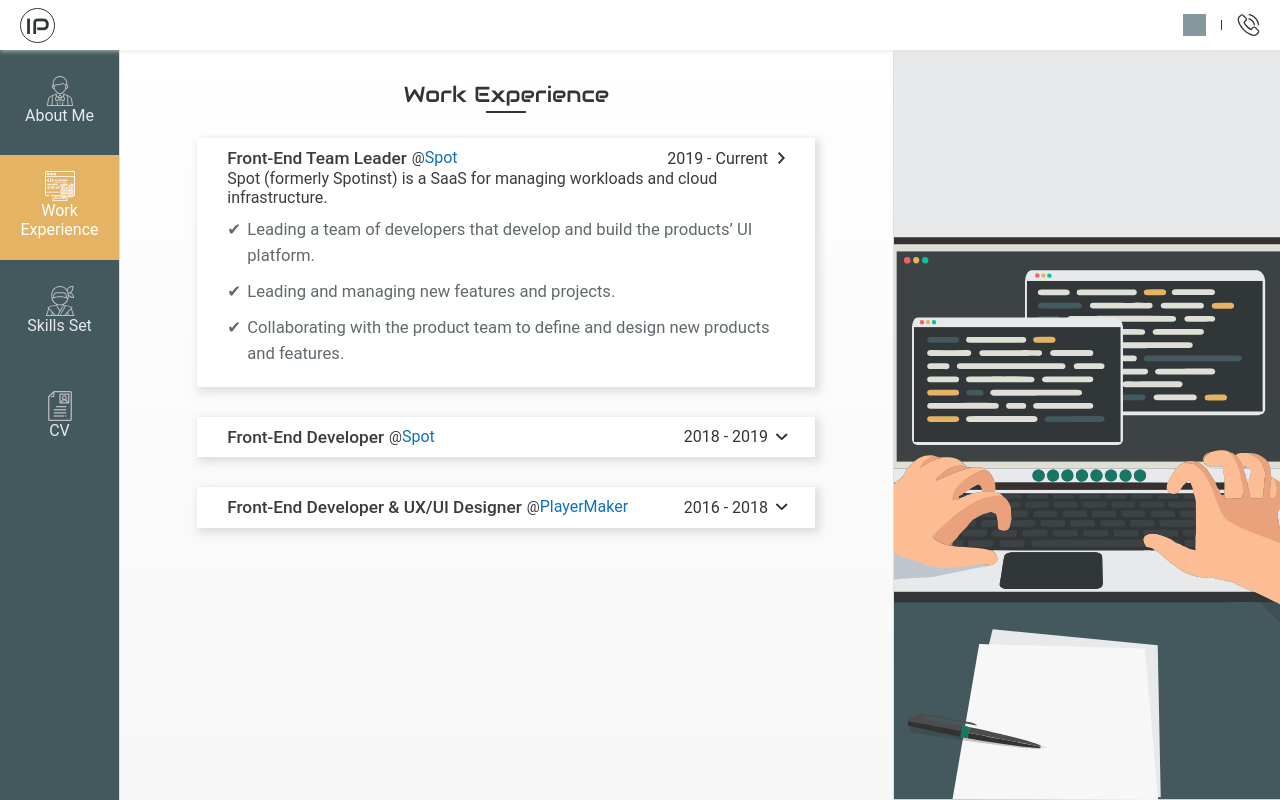
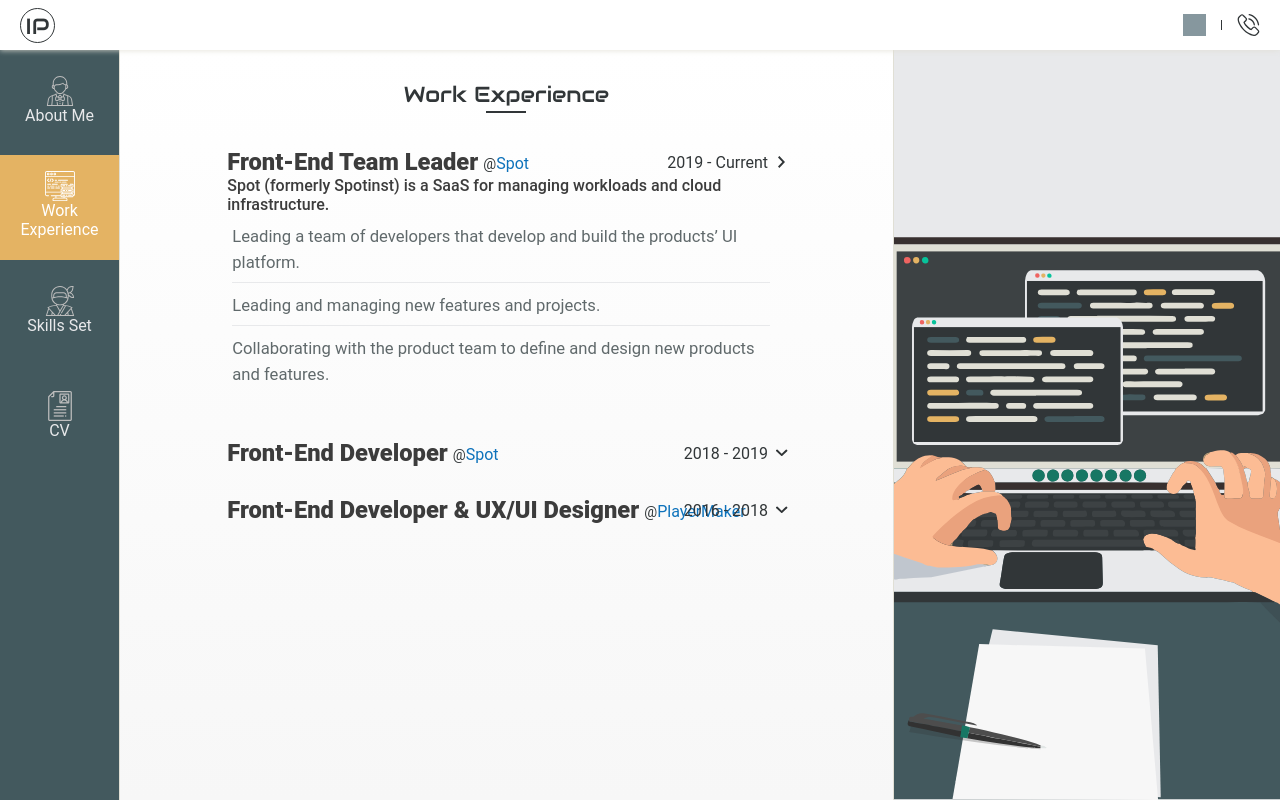
Before and after one commit to ido-postelnik/ido-postelnik-website, a Vue app: page /work-experience in a window 1280 px wide. Built offline with nearby package versions, Linux system fonts and the light colour scheme; grey boxes are pictures that could not be loaded.

Commit message:
[src] expandable-box title style

```diff
--- a/src/components/shared/ExpandableTextBox.vue
+++ b/src/components/shared/ExpandableTextBox.vue
@@ -3,7 +3,7 @@
     <div class="flex row layout-align-center-space-between">
       <!-- Title -->
       <div class="title-section">
-        <h2>{{ title }}</h2>
+        <h2 @click="toggleBox()" class="clickable">{{ title }}</h2>
         <h3 v-if="workPlace != null" class=""><span class="at">@</span><a :href="workPlace.website" target="_blank">{{ workPlace.name }}</a></h3>
       </div>
 
@@ -18,7 +18,7 @@
     <transition name="fade">
       <div v-if="isExpanded === true">
         <h4 class="">{{subtitle}}</h4>
-        <div class="m-t-10 m-l-20">
+        <div class="m-t-10 m-l-5">
           <p v-for="row in content" :key="row" class="m-b-10">{{ row }}</p>
         </div>
 
@@ -73,11 +73,11 @@
 @import "@/styles/_mixins.scss";
 
   .text-box {
-    background-color: $white;
+    // background-color: $white;
     text-align: left;
     width: 80%;
     max-height:1500px;
-    box-shadow: 3px 3px 8px 2px rgba(196, 196, 196, 0.5);
+    // box-shadow: 3px 3px 8px 2px rgba(196, 196, 196, 0.5);
     transition: max-height 0.3s ease;
     height:auto;
     white-space: nowrap;
@@ -115,15 +115,15 @@
       }
 
       h2{
-        font-size: calc(1.0rem + 0.1vw);
-        font-weight: 500;
+        font-size: calc(1.0rem + 0.6vw);
+        font-weight: 900;
         color: #3c3c3c;
       }
 
       h3{
         font-size: calc(1.0rem + 0.0vw);
-        line-height: calc(1.0rem + 0.0vw);
-        height: calc(1.0rem + 0.2vw);
+        // line-height: calc(1.0rem + 0.0vw);
+        // height: calc(1.0rem + 0.2vw);
         margin-top: 0px;
         margin-left: 0px;
 
@@ -175,7 +175,7 @@
     h4{
       color: #3c3c3c;
       white-space: initial;
-      font-weight: 400;
+      font-weight: 500;
     }
 
     p{
@@ -184,12 +184,19 @@
       line-height: 26px;
       color: #60696b;
       position: relative;
+      border-bottom: 1px solid $light-grey;
+      padding-bottom: 6px;
+      margin-right: 15px;
 
-      &::before{
-        content: '✔';
-        position: absolute;
-        left: -20px;
+      &:last-child{
+        border-bottom: 0px;
       }
+
+      // &::before{
+      //   content: '✔';
+      //   position: absolute;
+      //   left: -20px;
+      // }
     }
 
     .fade-enter-active, .fade-leave-active {
--- a/src/components/skillsSet/SkillBox.vue
+++ b/src/components/skillsSet/SkillBox.vue
@@ -38,7 +38,7 @@
     width: 14%;
     min-width: 80px;
     height: 70px;
-    box-shadow: 3px 3px 8px 2px rgba(196,196,196,1);
+    box-shadow: 3px 3px 8px 2px rgba(196,196,196,0.3);
     white-space: nowrap;
     padding-top: 5px;
 
--- a/src/views/AboutMe.vue
+++ b/src/views/AboutMe.vue
@@ -6,7 +6,7 @@
 
       <!-- content -->
       <div class="">
-        <expandable-text-box v-for="box in content" :key="box.title" class="m-b-30"
+        <expandable-text-box v-for="box in content" :key="box.title" class="m-b-15"
           :title="box.title"
           :content="box.content"
           :isExpanded="box.isExpanded">
--- a/src/views/Home.vue
+++ b/src/views/Home.vue
@@ -445,8 +445,8 @@
       .hole-2-bubbles-container{
         position: absolute;
         top: 0px;
-        left: 14%;
-        width: 56%;
+        left: 18%;
+        width: 40%;
         height: 80px;
       }
 
--- a/src/views/SkillsSet.vue
+++ b/src/views/SkillsSet.vue
@@ -5,9 +5,9 @@
       <div class="header-container m-auto">
         <h1 class="page-title m-b-20">{{ PAGES.SKILLS_SET.label }}</h1>
         <div class="flex row layout-align-center-center skills-set-view-options p-y-20">
-          <img src="../assets/icons/boxes-icon.svg" class="icon clickable m-r-5" :class="{'active': activeViewOption === viewOptions.BOXES}" alt="boxes" height="20" @click="onViewOptionChanged(viewOptions.BOXES)"/>
+          <img src="../assets/icons/boxes-icon.svg" class="icon clickable m-r-10" :class="{'active': activeViewOption === viewOptions.BOXES}" alt="boxes" height="20" @click="onViewOptionChanged(viewOptions.BOXES)"/>
           <p>|</p>
-          <img src="../assets/icons/list-icon.svg" class="icon clickable m-l-5" :class="{'active': activeViewOption === viewOptions.LIST}" alt="list" height="20" @click="onViewOptionChanged(viewOptions.LIST)"/>
+          <img src="../assets/icons/list-icon.svg" class="icon clickable m-l-10" :class="{'active': activeViewOption === viewOptions.LIST}" alt="list" height="20" @click="onViewOptionChanged(viewOptions.LIST)"/>
         </div>
       </div>
 
@@ -16,7 +16,7 @@
 
         <!-- Boxes view -->
         <div v-if="activeViewOption === viewOptions.BOXES" class="boxes-view">
-          <div v-for="subject in skillsSet" :key="subject.title" >
+          <div v-for="subject in skillsSet" :key="subject.title" class="m-b-20">
             <h2 class="m-b-10">{{ subject.title }}</h2>
             <div class="flex row layout-align-center-start boxes-view-content m-b-10">
               <skill-box
@@ -522,8 +522,9 @@
 
       .boxes-view{
         h2{
-          text-decoration: underline;
-          font-size: calc(1.0rem + 0.2vw);
+          // text-decoration: underline;
+          font-size: calc(1.0rem + 0.6vw);
+          font-weight: 900;
         }
 
         .boxes-view-content{
--- a/src/views/WorkExperience.vue
+++ b/src/views/WorkExperience.vue
@@ -6,7 +6,7 @@
 
       <!-- content -->
       <div class="">
-        <expandable-text-box v-for="box in content" :key="box.title" class="m-b-30"
+        <expandable-text-box v-for="box in content" :key="box.title" class="m-b-15"
           :title="box.title"
           :workPlace="box.workPlace"
           :timeFrame="box.timeFrame"
```
